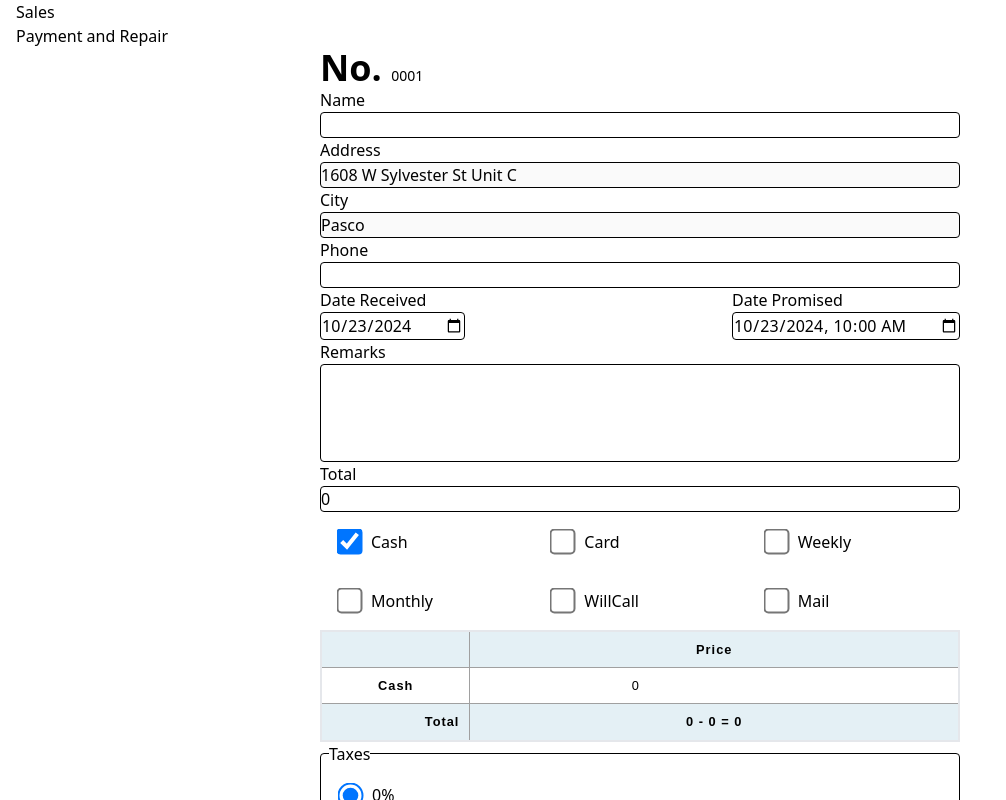
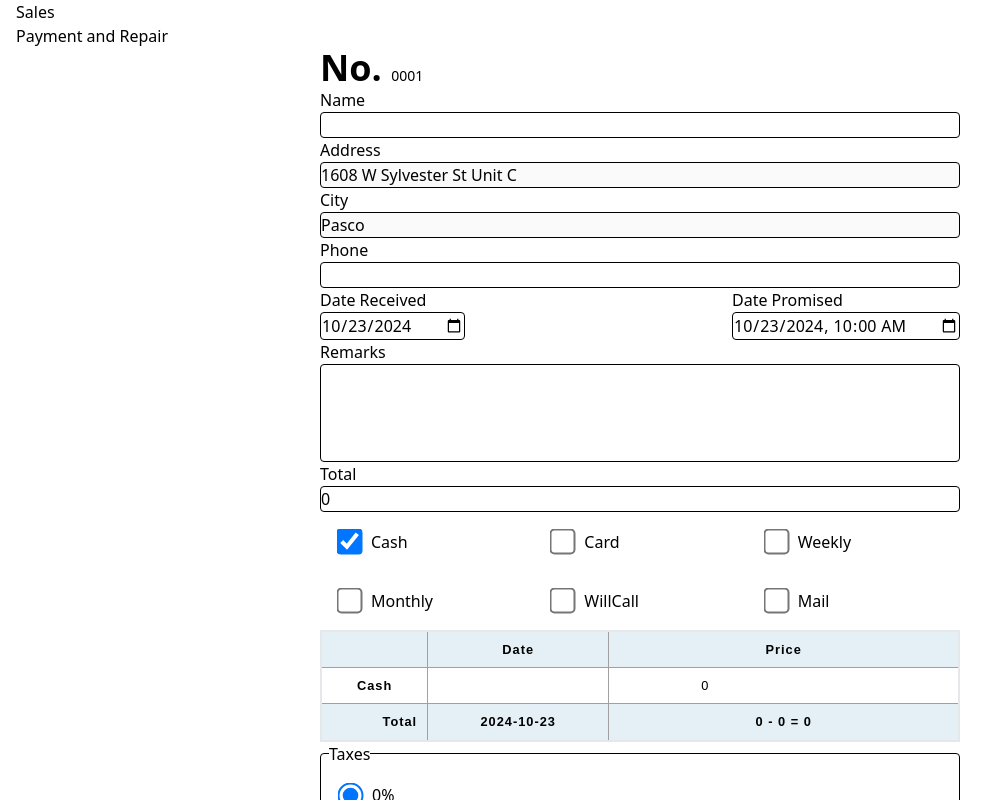
Before and after one commit to Joyeria-La-Perla/Receipts, a Next.js app: page /receipt/payment in a window 1280 px wide. Both pictures are taken after a click on the checkbox "Cash". Shown: the top 800 px of the page, without its empty margins (0-1006 px from the left). Built offline with nearby package versions, Linux system fonts and the light colour scheme.

Commit message:
00012 add date in table

```diff
--- a/src/app/receipt/payment/page.tsx
+++ b/src/app/receipt/payment/page.tsx
@@ -25,12 +25,13 @@ interface FormData {
   mailPrice: number;
   totalPrice: number;
   total: number;
+  purchaseDates: string[];
   taxes: string;
   typeOfPurchase: string;
   payment: string;
   deposit: string;
 
-  [key: string]: string | number | boolean;
+  [key: string]: string | number | boolean | string[];
 }
 
 function getCurrentDate() {
@@ -74,6 +75,7 @@ const Page = () => {
     mailPrice: 0,
     totalPrice: 0,
     total: 0,
+    purchaseDates: [""],
     taxes: "0",
     typeOfPurchase: "purchase",
     payment: "",
@@ -286,6 +288,7 @@ const Page = () => {
         <thead>
           <tr>
             <th scope="col"></th>
+            <th scope="col">Date</th>
             <th scope="col">Price</th>
           </tr>
         </thead>
@@ -295,6 +298,7 @@ const Page = () => {
               <th scope="row">
                 {data.charAt(0).toUpperCase() + data.slice(1)}
               </th>
+              <td></td>
               <td>
                 <input
                   type="number"
@@ -310,6 +314,7 @@ const Page = () => {
         <tfoot>
           <tr>
             <th scope="row">Total</th>
+            <td className="text-center">{getCurrentDate()}</td>
             <td>
               {formData.total} - {formData.totalPrice} ={" "}
               {formData.total - formData.totalPrice}
```
